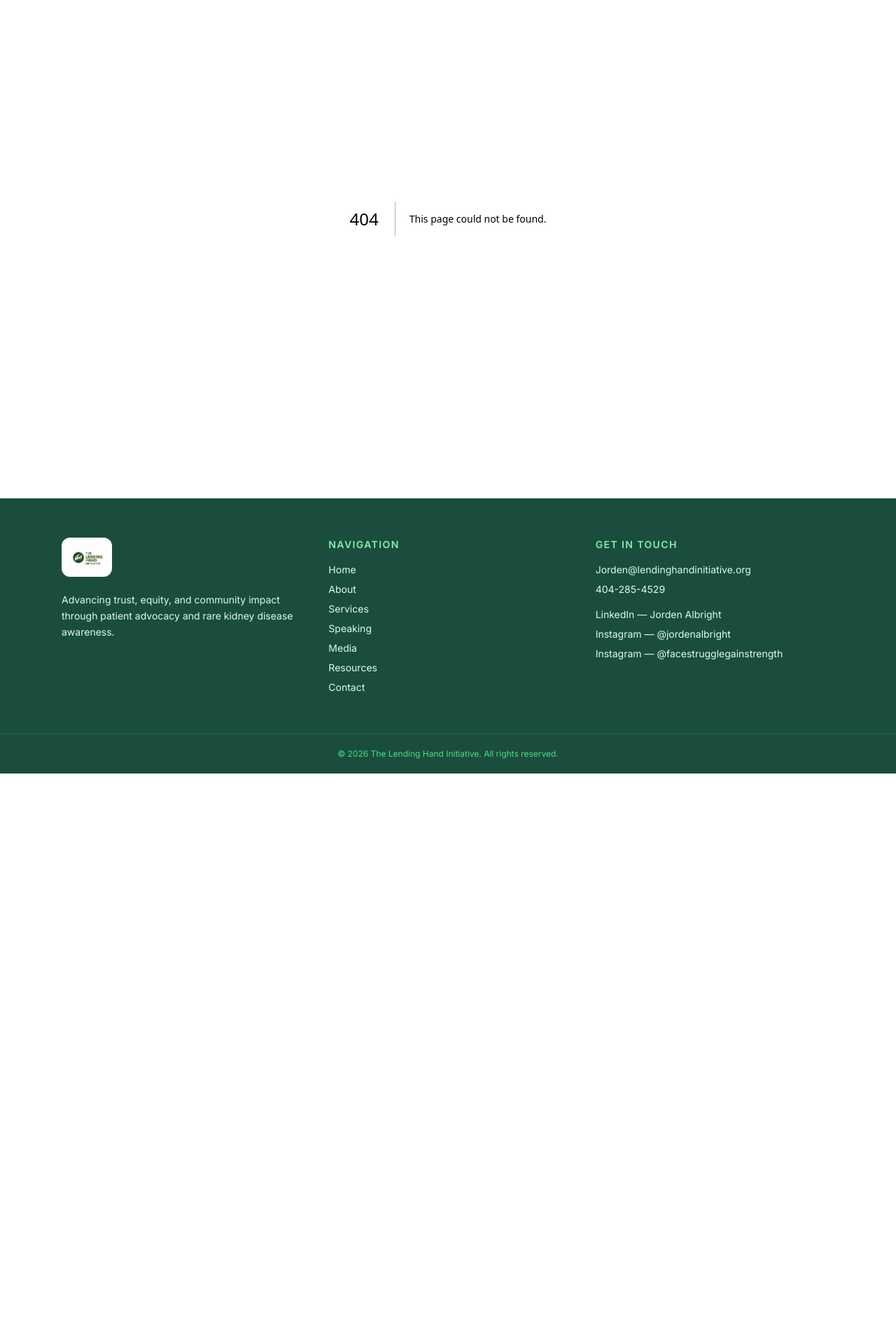
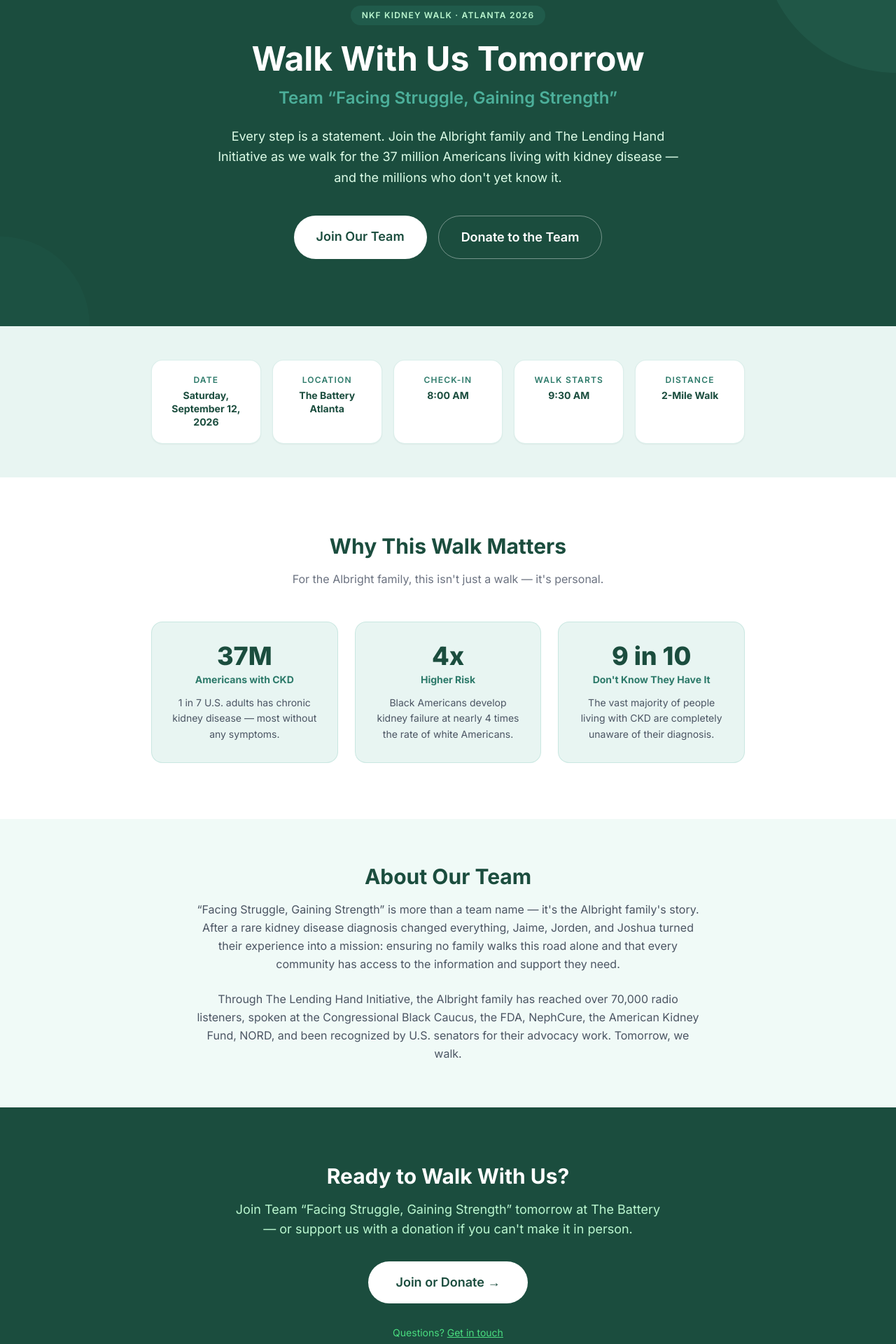
Before and after one commit to Jorden475/The-Lending-Hand-Initiative-, a Next.js app: page /kidney-walk in a window 1280 px wide. Before the commit this address had no page. Shown: the part 200-2120 px from the top of the page at 70% size. Before the commit the page ends 1305 px from the top, so only its background shows below. Built offline with nearby package versions, Linux system fonts and the light colour scheme.

Commit message:
Add NKF Kidney Walk Atlanta landing page
Co-Authored-By: Claude Sonnet 4.6 <noreply@anthropic.com>
Claude-Session: https://claude.ai/code/session_01BrpWYuxx7PyauXghSTjZNb

```diff
--- /dev/null
+++ b/app/kidney-walk/page.js
@@ -0,0 +1,147 @@
+import Link from 'next/link';
+
+export const metadata = {
+  title: 'NKF Kidney Walk Atlanta 2026 | The Lending Hand Initiative',
+  description:
+    'Join Team "Facing Struggle, Gaining Strength" at the NKF Kidney Walk Atlanta — September 12, 2026 at The Battery. Walk with us, donate, and help raise awareness for rare kidney disease.',
+};
+
+const details = [
+  { label: 'Date', value: 'Saturday, September 12, 2026' },
+  { label: 'Location', value: 'The Battery Atlanta' },
+  { label: 'Check-In', value: '8:00 AM' },
+  { label: 'Walk Starts', value: '9:30 AM' },
+  { label: 'Distance', value: '2-Mile Walk' },
+];
+
+export default function KidneyWalk() {
+  return (
+    <>
+      {/* Hero */}
+      <section className="relative bg-brand-dark text-white overflow-hidden">
+        <div className="absolute inset-0 opacity-10">
+          <div className="absolute top-0 right-0 w-96 h-96 bg-brand-accent rounded-full -translate-y-1/2 translate-x-1/2" />
+          <div className="absolute bottom-0 left-0 w-64 h-64 bg-brand-mid rounded-full translate-y-1/2 -translate-x-1/2" />
+        </div>
+        <div className="relative max-w-4xl mx-auto px-6 py-24 text-center">
+          <span className="inline-block bg-brand-mid/30 text-green-200 text-xs font-semibold uppercase tracking-widest px-4 py-1.5 rounded-full mb-6">
+            NKF Kidney Walk · Atlanta 2026
+          </span>
+          <h1 className="text-4xl md:text-5xl font-bold leading-tight mb-4">
+            Walk With Us Tomorrow
+          </h1>
+          <p className="text-2xl font-semibold text-brand-accent mb-6">
+            Team &ldquo;Facing Struggle, Gaining Strength&rdquo;
+          </p>
+          <p className="text-green-100 text-lg leading-relaxed max-w-2xl mx-auto mb-10">
+            Every step is a statement. Join the Albright family and The Lending Hand Initiative as we walk for the 37 million Americans living with kidney disease — and the millions who don&apos;t yet know it.
+          </p>
+          <div className="flex flex-col sm:flex-row gap-4 justify-center">
+            <a
+              href="https://www.kidneywalk.org/atlanta/Team/View/232518/Facing-Struggle-Gaining-Strength"
+              target="_blank"
+              rel="noopener noreferrer"
+              className="bg-white text-brand-dark font-semibold px-8 py-4 rounded-full hover:bg-green-50 transition-colors text-lg"
+            >
+              Join Our Team
+            </a>
+            <a
+              href="https://www.kidneywalk.org/atlanta/Team/View/232518/Facing-Struggle-Gaining-Strength"
+              target="_blank"
+              rel="noopener noreferrer"
+              className="border border-white/40 text-white font-semibold px-8 py-4 rounded-full hover:bg-white/10 transition-colors text-lg"
+            >
+              Donate to the Team
+            </a>
+          </div>
+        </div>
+      </section>
+
+      {/* Event Details */}
+      <section className="bg-brand-light py-12">
+        <div className="max-w-4xl mx-auto px-6">
+          <div className="grid grid-cols-2 md:grid-cols-5 gap-4 text-center">
+            {details.map(({ label, value }) => (
+              <div key={label} className="bg-white rounded-2xl p-5 border border-brand-accent/20 shadow-sm">
+                <p className="text-xs font-semibold uppercase tracking-widest text-brand-mid mb-1">{label}</p>
+                <p className="text-brand-dark font-bold text-sm leading-snug">{value}</p>
+              </div>
+            ))}
+          </div>
+        </div>
+      </section>
+
+      {/* Why It Matters */}
+      <section className="py-20 max-w-4xl mx-auto px-6">
+        <div className="text-center mb-12">
+          <h2 className="text-3xl font-bold text-brand-dark mb-4">Why This Walk Matters</h2>
+          <p className="text-gray-500 max-w-2xl mx-auto leading-relaxed">
+            For the Albright family, this isn&apos;t just a walk — it&apos;s personal.
+          </p>
+        </div>
+        <div className="grid md:grid-cols-3 gap-6">
+          {[
+            {
+              stat: '37M',
+              label: 'Americans with CKD',
+              detail: '1 in 7 U.S. adults has chronic kidney disease — most without any symptoms.',
+            },
+            {
+              stat: '4x',
+              label: 'Higher Risk',
+              detail: 'Black Americans develop kidney failure at nearly 4 times the rate of white Americans.',
+            },
+            {
+              stat: '9 in 10',
+              label: "Don't Know They Have It",
+              detail: 'The vast majority of people living with CKD are completely unaware of their diagnosis.',
+            },
+          ].map(({ stat, label, detail }) => (
+            <div key={label} className="bg-brand-light rounded-2xl p-7 border border-brand-accent/20 text-center">
+              <div className="text-4xl font-black text-brand-dark mb-1">{stat}</div>
+              <div className="text-sm font-bold text-brand-mid mb-3">{label}</div>
+              <p className="text-gray-600 text-sm leading-relaxed">{detail}</p>
+            </div>
+          ))}
+        </div>
+      </section>
+
+      {/* About the Team */}
+      <section className="bg-brand-muted py-16">
+        <div className="max-w-3xl mx-auto px-6 text-center">
+          <h2 className="text-3xl font-bold text-brand-dark mb-4">About Our Team</h2>
+          <p className="text-gray-600 leading-relaxed mb-6">
+            &ldquo;Facing Struggle, Gaining Strength&rdquo; is more than a team name — it&apos;s the Albright family&apos;s story. After a rare kidney disease diagnosis changed everything, Jaime, Jorden, and Joshua turned their experience into a mission: ensuring no family walks this road alone and that every community has access to the information and support they need.
+          </p>
+          <p className="text-gray-600 leading-relaxed">
+            Through The Lending Hand Initiative, the Albright family has reached over 70,000 radio listeners, spoken at the Congressional Black Caucus, the FDA, NephCure, the American Kidney Fund, NORD, and been recognized by U.S. senators for their advocacy work. Tomorrow, we walk.
+          </p>
+        </div>
+      </section>
+
+      {/* CTA */}
+      <section className="bg-brand-dark text-white py-20 text-center">
+        <div className="max-w-2xl mx-auto px-6">
+          <h2 className="text-3xl font-bold mb-4">Ready to Walk With Us?</h2>
+          <p className="text-green-200 text-lg mb-8">
+            Join Team &ldquo;Facing Struggle, Gaining Strength&rdquo; tomorrow at The Battery — or support us with a donation if you can&apos;t make it in person.
+          </p>
+          <a
+            href="https://www.kidneywalk.org/atlanta/Team/View/232518/Facing-Struggle-Gaining-Strength"
+            target="_blank"
+            rel="noopener noreferrer"
+            className="bg-white text-brand-dark font-semibold px-10 py-4 rounded-full hover:bg-green-50 transition-colors inline-block text-lg"
+          >
+            Join or Donate →
+          </a>
+          <p className="mt-8 text-green-400 text-sm">
+            Questions?{' '}
+            <Link href="/contact" className="underline hover:text-white transition-colors">
+              Get in touch
+            </Link>
+          </p>
+        </div>
+      </section>
+    </>
+  );
+}
```
